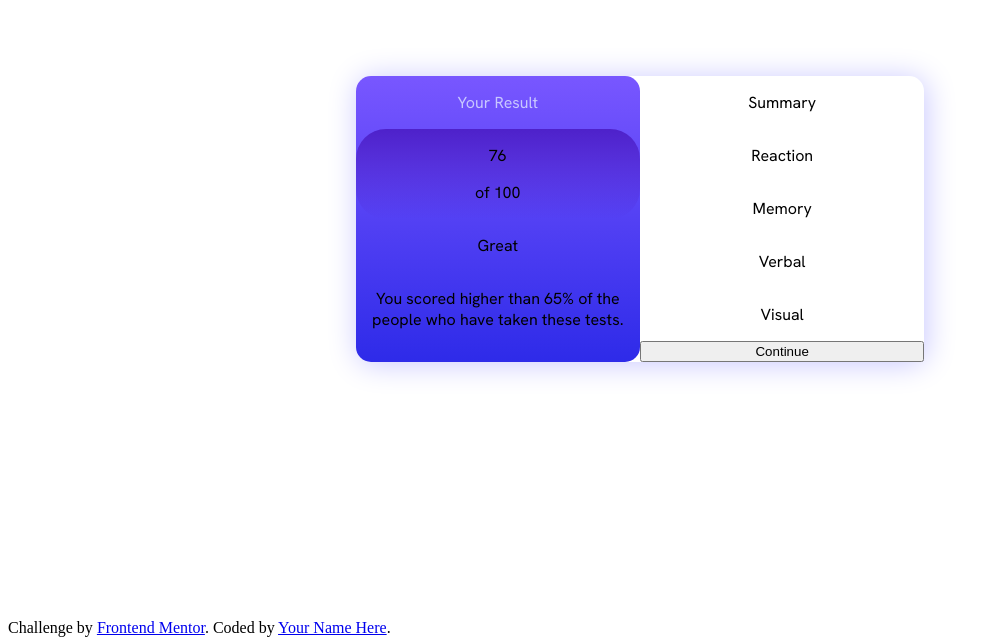
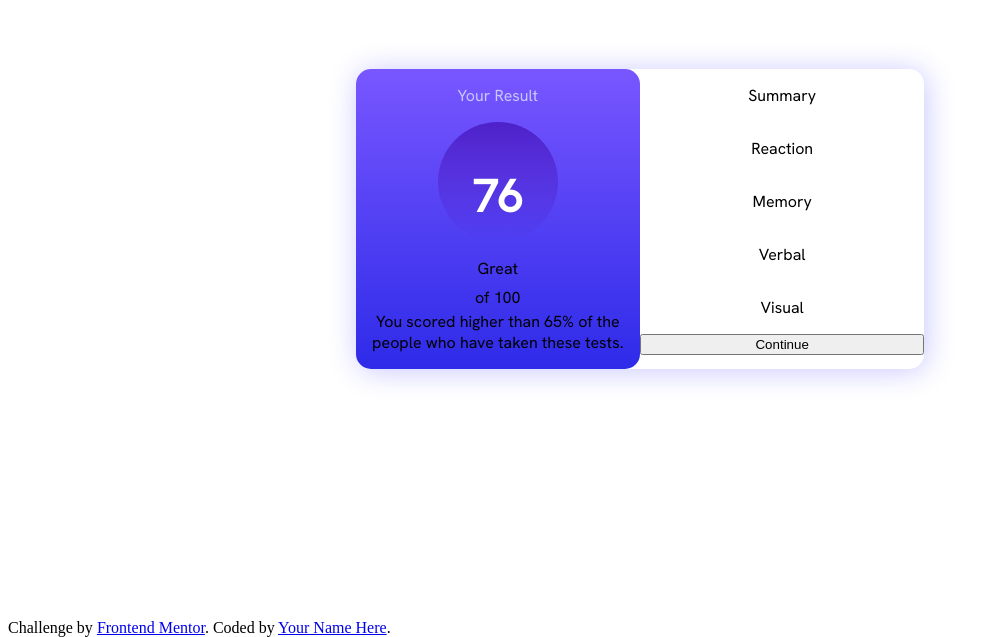
Before and after one commit to Melchor16/ResultSummary, a plain HTML site: page index.html in a window 1280 px wide. Shown: the part 189-826 px from the top of the page, without its empty margins (0-992 px from the left). Drawn offline with Linux system fonts and the light colour scheme.

Commit message:
cambios en css, circulo score

```diff
--- a/index.css
+++ b/index.css
@@ -54,6 +54,17 @@ main{
 }
 
 .circle{
+    display: flex;
+    flex-direction: column;
     background: linear-gradient(var(--Violetblue_circle), var(--Persianblue_circle));
-    border-radius: 30px;
+    width: 120px;
+    height: 120px;
+    border-radius: 120px;
+    align-self: center;
 }
+
+.score{
+    color: white;
+    font-size: 45px;
+    font-weight: 700;
+}
```
